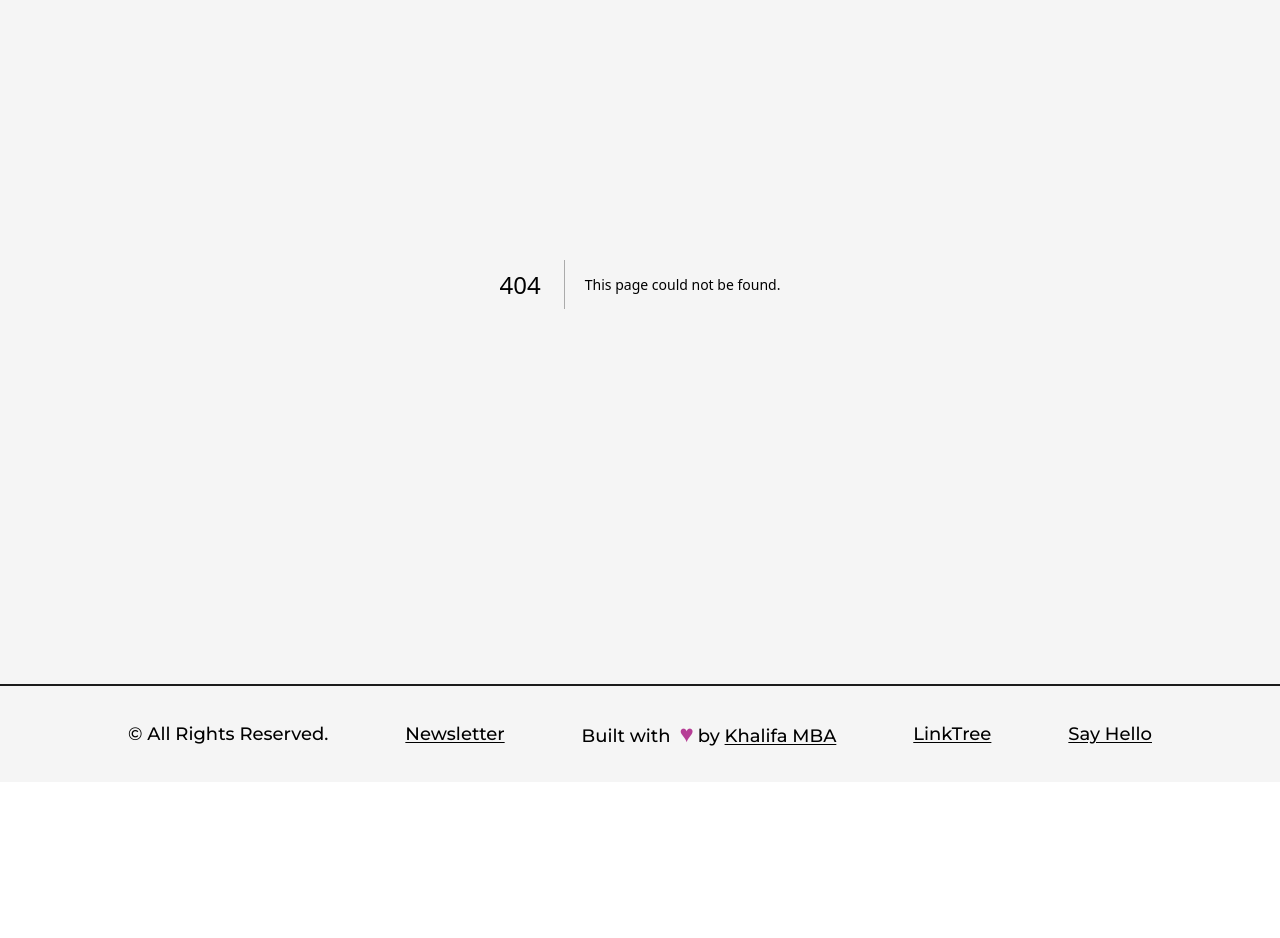
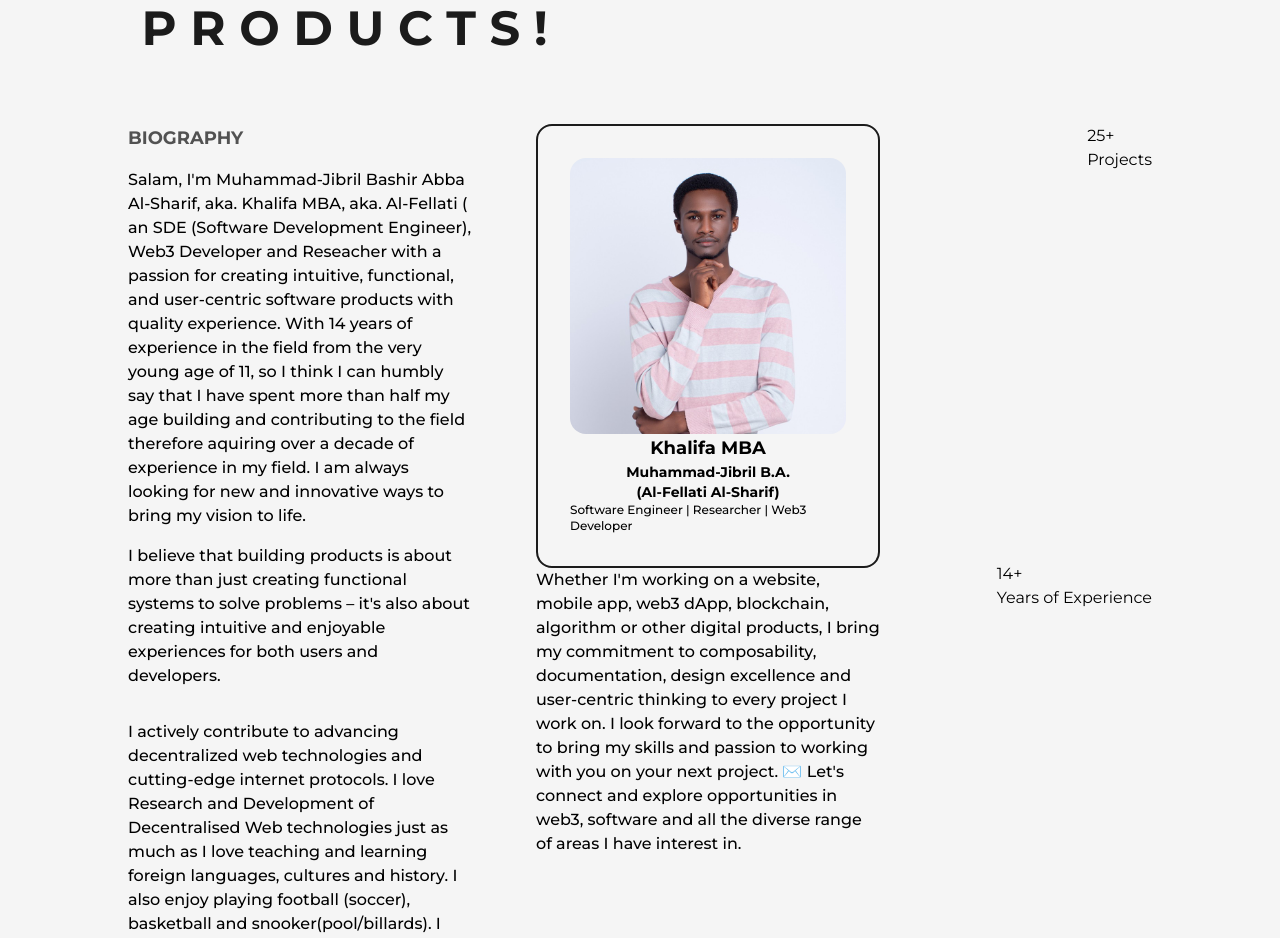
Before and after one commit to balqaasem/mydevportfolio, a Next.js app: page /about in a window 1280 px wide. Before the commit this address had no page. Shown: the part 204-1142 px from the top of the page. Before the commit the page ends 986 px from the top, so only its background shows below. Built offline with nearby package versions, Linux system fonts and the light colour scheme.

Commit message:
Initiate About Page

```diff
--- a/src/components/AnimatedText.js
+++ b/src/components/AnimatedText.js
@@ -32,7 +32,7 @@ const singleWord = {
 const AnimatedText = ({text, className=""}) => {
   return (
     <div className='w-full mx-auto py-2 flex items-center justify-center text-center overflow-hidden'>
-        <motion.h1 className={'inline-block w-full text-dark font-bold capitalize text-5xl text-justify  ${className}'}
+        <motion.h1 className={`inline-block w-full text-dark font-bold capitalize text-5xl text-justify  ${className}`}
         variants={quote}
         >
             {
--- /dev/null
+++ b/src/pages/about.js
@@ -0,0 +1,95 @@
+import React from 'react';
+import Head from 'next/head';
+import AnimatedText from '@/components/AnimatedText';
+import Layout from '@/components/Layout';
+import profilePic from "../../public/images/profile/khalifa-pic.jpg";
+import Image from 'next/image';
+
+const about = () => {
+  return (
+    <>
+        <Head>
+            <title>Khalifa MBA | About Page</title>
+            <meta name="description" content="About page of Khalifa MBA" />
+        </Head>
+        <main className='flex wfull flex-col items-center justify-center'>
+            <Layout className='pt-16'>
+            <AnimatedText text="Building Great Products!" className='!mb-16'/>
+            <div className='grid w-full grid-cols-8 gap-16'>
+                <div className='col-span-3 flex flex-col items-start justify-start'>
+                    <h2 className='mb-4 text-lg font-bold uppercase text-dark/75'>Biography</h2>
+
+                    <p className='font-medium'>
+                    Salam, I'm Muhammad-Jibril Bashir Abba Al-Sharif, aka. Khalifa MBA, aka. Al-Fellati ( an SDE (Software Development Engineer), Web3 Developer and Reseacher with a passion for creating intuitive,
+                    functional, and user-centric software products with quality experience. With 14 years of experience in the field from the very young age of 11, so I think
+                    I can humbly say that I have spent more than half my age building and contributing to the field therefore aquiring over a decade of experience in my field.
+                    I am always looking for new and innovative ways to bring my vision to life.
+                    </p>
+
+                    <p className='my-4 font-medium'>
+                    I believe that building products is about more than just creating functional systems to solve problems
+                    – it's also about creating intuitive and enjoyable experiences for both users and developers.
+                    </p>
+
+                    <p className='my-4 font-medium'>
+                    I actively contribute to advancing decentralized web technologies and cutting-edge internet protocols. I love Research and Development of Decentralised Web technologies
+                    just as much as I love teaching and learning foreign languages, cultures and history. I also enjoy playing football (soccer), basketball and snooker(pool/billards).
+                    I also enjoy reading and writing, as well as drawing - so, I think can humbly say that I'm both a scientist and an artist, and enigineer and a researcher..
+                    </p>
+
+                </div>
+                <div className='col-span-3 flex flex-col items-start justify-start'>
+                    <div className='col-span-3 relative h-max rounded-2xl border-2 border-solid border-dark bg-light p-8'>
+                            <div className='absolute top-0 -right-3 -z-10 w-[102%] h-[103%] rounded-[2rem] bg-dark' />
+                            <div>
+                            <Image src={profilePic} alt='Khalifa MBA' className='w-full h-auto rounded-2xl'/>
+                            </div>
+                            <div className='flex wfull flex-col items-center justify-center font-bold text-lg'>
+                            <h1>Khalifa MBA</h1>
+                            </div>
+                            <div className='flex wfull flex-col items-center justify-center font-bold text-sm'>
+                            <h1>Muhammad-Jibril B.A.</h1>
+                            <h1>(Al-Fellati Al-Sharif)</h1>
+                            </div>
+                            <div className='flex wfull flex-col items-center justify-center font-medium text-xs'>
+                            <p>Software Engineer | Researcher | Web3 Developer</p>
+                            </div>
+                    </div>
+                    <div>
+                        <p className='my-19 font-medium'>
+                        Whether I'm working on a website, mobile app, web3 dApp, blockchain, algorithm or other digital products,
+                        I bring my commitment to composability, documentation, design excellence and user-centric thinking to
+                        every project I work on. I look forward to the opportunity to bring my skills and passion to working with you on your next project.
+                        ✉️ Let's connect and explore opportunities in web3, software and all the diverse range of areas I have interest in.
+                        </p>
+                    </div>
+                </div>
+
+                <div className='col-span-2 flex flex-col items-end justify-between'>
+                    <div>
+                        <span>
+                            25+
+                        </span>
+                        <h2>Projects</h2>
+                    </div>
+                    <div>
+                        <span>
+                            14+
+                        </span>
+                        <h2>Years of Experience</h2>
+                    </div>
+                    <div>
+                        <span>
+                            9,000+
+                        </span>
+                        <h2>GitHub Contributions</h2>
+                    </div>
+                </div>
+            </div>
+            </Layout>
+        </main>
+    </>
+  )
+}
+
+export default about
--- a/src/pages/index.js
+++ b/src/pages/index.js
@@ -23,7 +23,7 @@ export default function Home() {
         <Layout className='pt-0 flex-box'>
           <div className="flex items-center justify-between w-full">
             <div className='w-1/2'>
-              <Image src={profilePic} alt="Khalifa MBA" className='w-full h-auto' />
+              <Image src={profilePic} alt="Khalifa MBA" className='w-full h-auto hover:' />
             </div>
             <div className='w-1/2 flex-col items-center self-center'>
               <AnimatedText text="If You Can Imagine It, I can Build It." className=''/>
```
